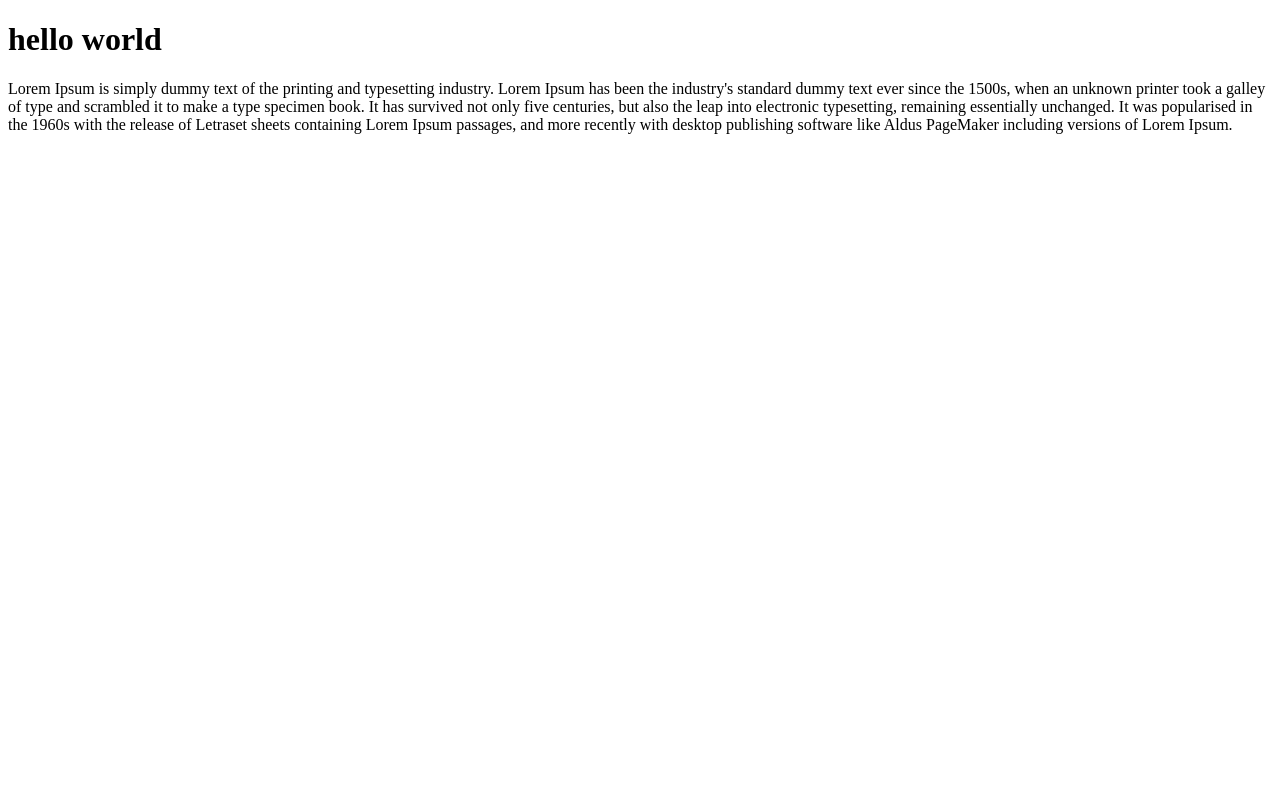
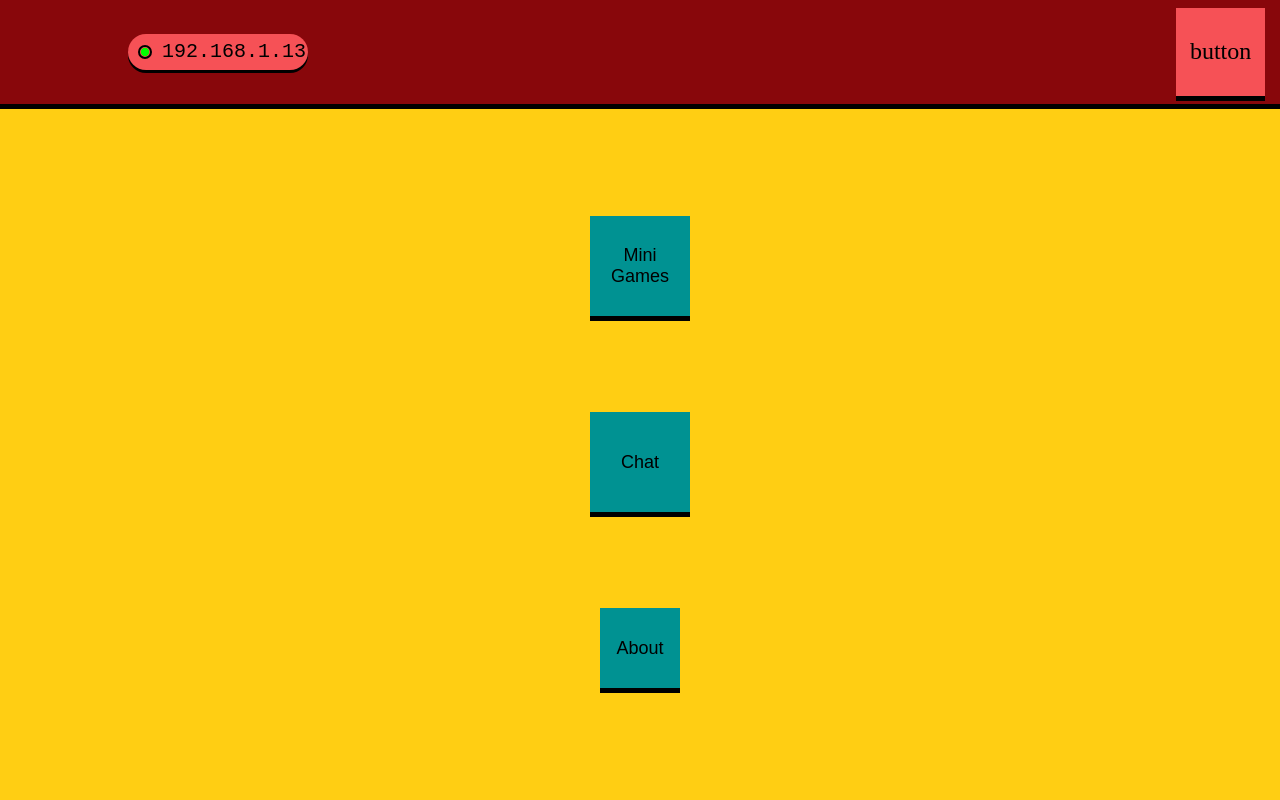
Before and after one commit to spanempty/simple-http-server, a website: page views/index.html in a window 1280 px wide. Drawn offline with Linux system fonts and the light colour scheme.

Commit message:
only the home page

```diff
--- /dev/null
+++ b/public/stylesheet/style.css
@@ -0,0 +1,100 @@
+:root {
+  font-size: x-large;
+}
+
+body {
+  background-color: #ffce13;
+  margin: 0;
+  padding: 0;
+}
+
+.navbar {
+  height: 13vh;
+  width: 100vw;
+  background-color: #88070b;
+  display: flex;
+  align-items: center;
+  justify-content: space-between;
+  box-shadow: 0 5px 0 0 black;
+}
+
+.ip {
+  width: 9em;
+  height: 35%;
+  background-color: #f65156;
+  border-radius: 50px;
+  margin: 0 10%;
+  box-shadow: 0 3px 0 0 black;
+  display: flex;
+  align-items: center;
+  font-family: monospace;
+}
+
+.green-icon {
+  width: 10px;
+  margin: 10px;
+  padding: 0px;
+
+  border: solid black 2px;
+  border-radius: 50%;
+}
+
+.button-nav {
+  width: 3.7em;
+  height: 3.7em;
+  margin-right: 15px;
+
+  background-color: #f65156;
+  display: flex;
+  align-items: center;
+  justify-content: center;
+  box-shadow: 0 5px 0 0 black;
+}
+
+.button-nav:active {
+  background-color: #922d31;
+  transform: translateY(4px);
+  box-shadow: 0 0 0 0 black;
+}
+
+.container {
+  width: 100vw;
+  height: 87vh;
+  display: flex;
+  flex-direction: column;
+  gap: 4em;
+  align-items: center;
+  justify-content: center;
+}
+
+button {
+  border: none;
+  border-radius: 0;
+}
+
+.mini-game-button,
+.chat-button {
+  height: 100px;
+  width: 100px;
+
+  font-size: large;
+  background: #009292;
+  box-shadow: 0 5px 0 0 black;
+}
+
+.about-button {
+  height: 80px;
+  width: 80px;
+
+  font-size: large;
+  background: #009292;
+  box-shadow: 0 5px 0 0 black;
+}
+
+.mini-game-button:active,
+.chat-button:active,
+.about-button:active {
+  background-color: #237979;
+  transform: translateY(4px);
+  box-shadow: 0 0 0 0 black;
+}
--- a/server.js
+++ b/server.js
@@ -1,5 +1,7 @@
 const express = require("express");
+
 const app = express();
+app.use(express.static("public"));
 
 app.get("/", (req, res) => {
   res.sendFile("./views/index.html", { root: __dirname });
--- a/views/index.html
+++ b/views/index.html
@@ -4,19 +4,29 @@
     <meta charset="UTF-8" />
     <meta name="viewport" content="width=device-width, initial-scale=1.0" />
     <title>simple express app</title>
+    <link rel="stylesheet" href="/stylesheet/style.css" />
   </head>
   <body>
-    <h1>hello world</h1>
-    <p>
-      Lorem Ipsum is simply dummy text of the printing and typesetting industry.
-      Lorem Ipsum has been the industry's standard dummy text ever since the
-      1500s, when an unknown printer took a galley of type and scrambled it to
-      make a type specimen book. It has survived not only five centuries, but
-      also the leap into electronic typesetting, remaining essentially
-      unchanged. It was popularised in the 1960s with the release of Letraset
-      sheets containing Lorem Ipsum passages, and more recently with desktop
-      publishing software like Aldus PageMaker including versions of Lorem
-      Ipsum.
-    </p>
+    <!-- navbar -->
+
+    <div class="navbar">
+      <div class="ip">
+        <img src="/image/Button_Icon.svg" alt="" srcset="" class="green-icon" />
+        192.168.1.13
+      </div>
+      <div class="button-holder">
+        <div class="button-nav">button</div>
+      </div>
+    </div>
+
+    <!-- main content -->
+
+    <div class="container">
+      <button class="mini-game-button">Mini Games</button>
+
+      <button class="chat-button">Chat</button>
+
+      <button class="about-button">About</button>
+    </div>
   </body>
 </html>
```
Also changed, not shown: public/image/Button_Icon.svg (added), public/image/GUoYdX6XcAEBJFg.jpg (added), 1 other file.
